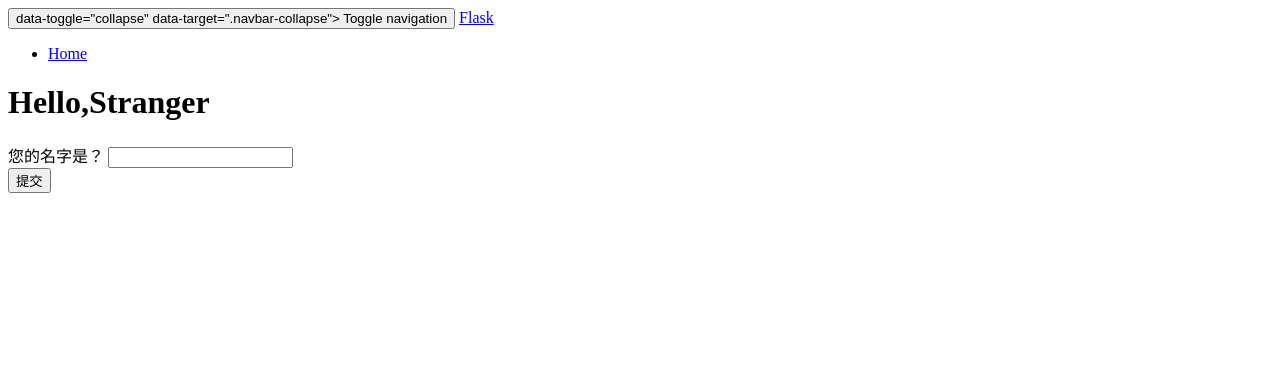
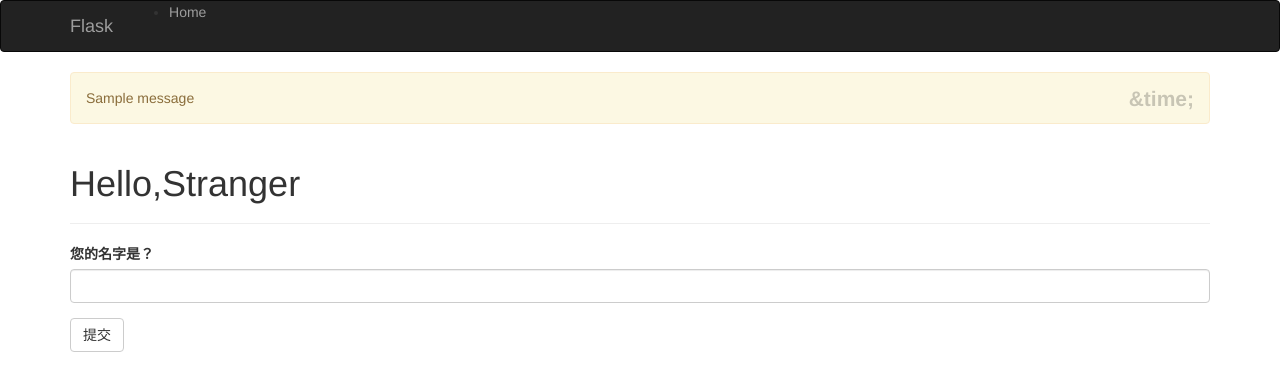
Before and after one commit to xu00wei/flasky, a Flask app: page / in a window 1280 px wide. Shown: the top 391 px of the page. Run offline with Flask 2, Linux system fonts and the light colour scheme; one stand-in notice (Sample message) is shown; parts of the project's set-up code (start-up, migrations or seed data) failed here and were passed over; some libraries are stand-ins or nearby versions.

Commit message:
4-1 session and flash

```diff
--- a/app/hello.py
+++ b/app/hello.py
@@ -1,7 +1,7 @@
 #-*- coding:utf-8 -*-
 import os
 import sys
-from flask import Flask, render_template
+from flask import Flask, render_template, session, redirect, url_for, flash
 from flask.ext.script import Manager
 from flask.ext.bootstrap import Bootstrap
 from flask.ext.sqlalchemy import SQLAlchemy
@@ -19,13 +19,14 @@
 
 @app.route('/', methods=['GET','POST'])
 def index():
-    name = None
     form = NameForm()
     if form.validate_on_submit():
-        name = form.name.data
-        print name
-        form.name.data = ''
-    return render_template('index.html', form=form, name=name)
+       old_name = session.get('name')
+       if old_name is not None and old_name != form.name.data:
+           flash('Looks like you have changed your name!')
+       session['name'] = form.name.data
+       return redirect(url_for('index'))
+    return render_template('index.html', form=form, name=session.get('name'))
 
 @app.errorhandler(404)
 def page_not_found(e):
--- a/app/templates/base.html
+++ b/app/templates/base.html
@@ -1,9 +1,4 @@
-
 {% extends "bootstrap/base.html" %}
-
-{% block head %}
-<meta charset=utf-8" />
-{% endblock %}
 
 {% block title %}Flask{% endblock %}
 
@@ -30,7 +25,13 @@
 {% endblock %}
 
 {% block content %}
-<div class="container" >
+<div class="container">
+    {% for message in get_flashed_messages() %}
+    <div class="alert alert-warning">
+        <button type="button" class="close" data-dismiss="alert">&time;</button>
+        {{ message }}
+    </div>
+    {% endfor %}
     {% block page_content %}{% endblock %}
 </div>
 {% endblock %}
```
